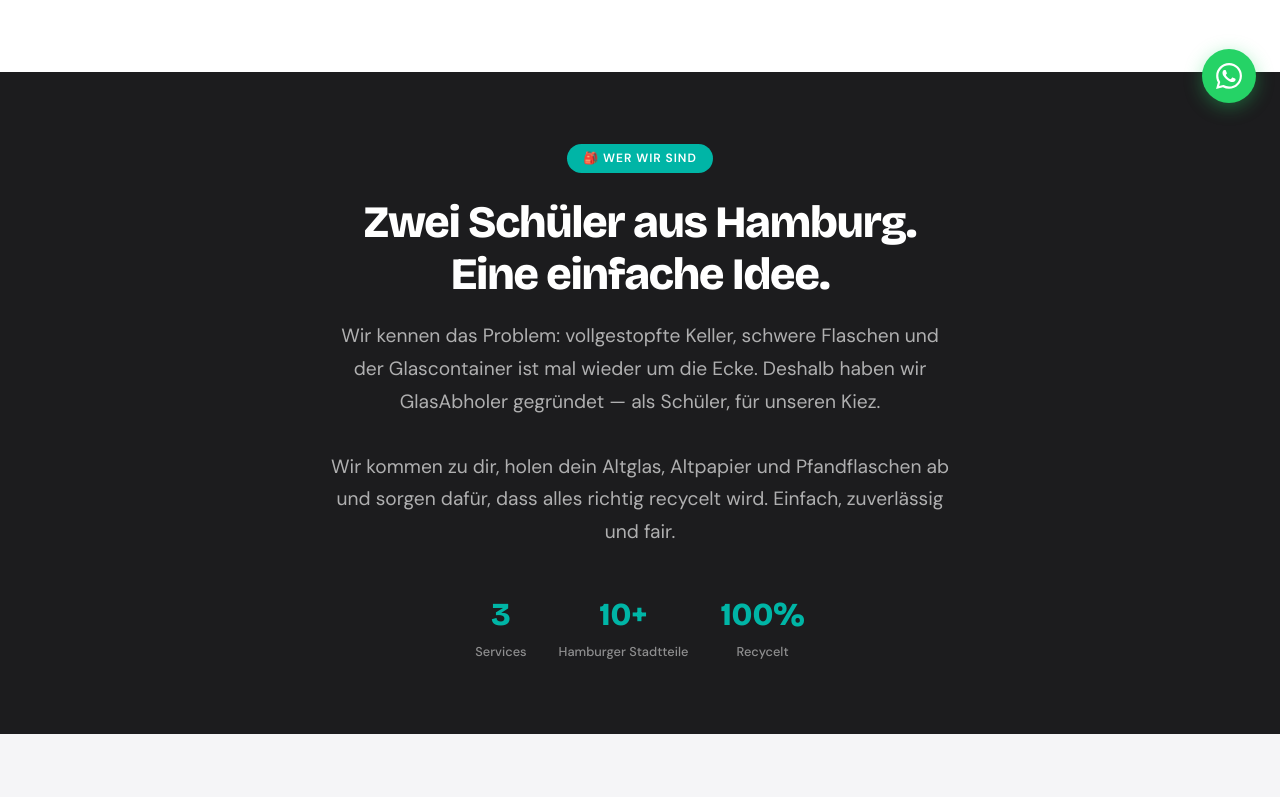
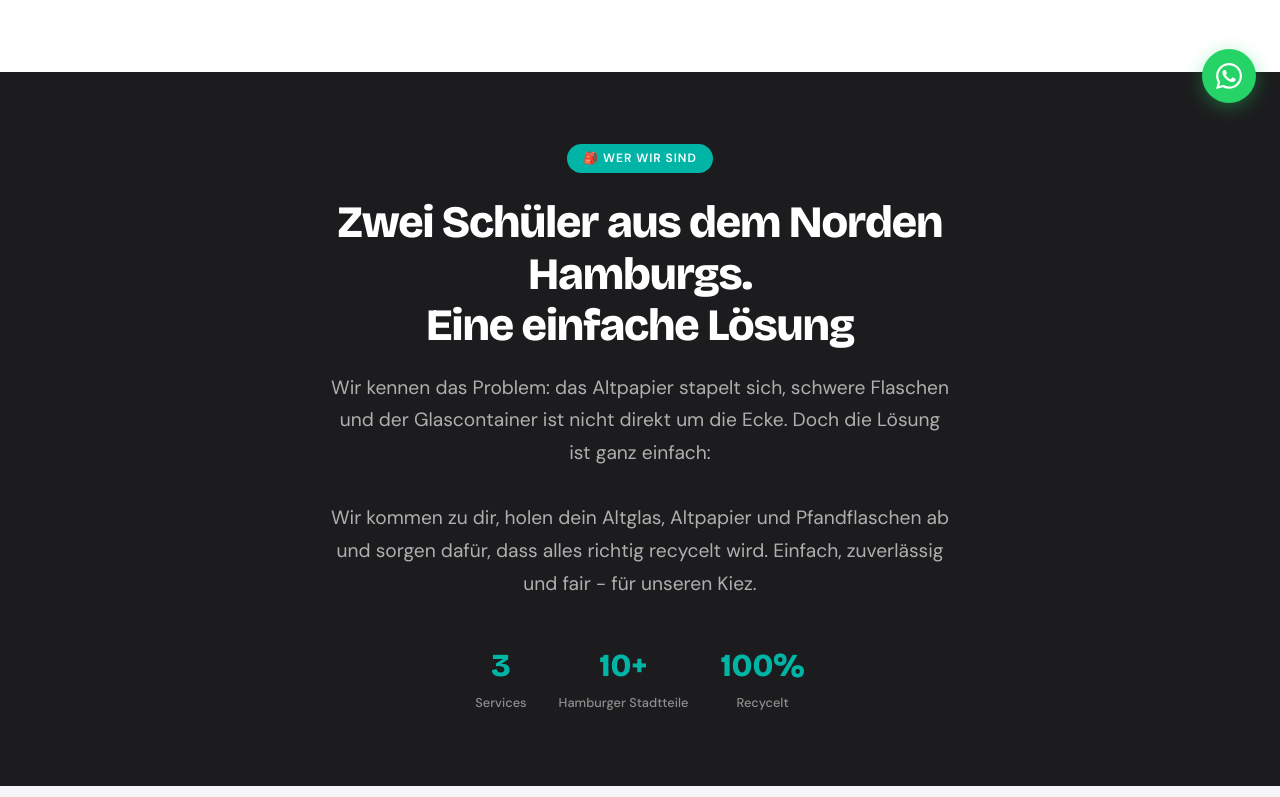
Before and after one commit to Dominik2026/glasabholer.de, a plain HTML site: page index.html in a window 1280 px wide. Shown: the part 673-1470 px from the top of the page. Drawn offline with nearby package versions, Linux system fonts and the light colour scheme.

Commit message:
Update index.html
Intro text optimiert

```diff
--- a/index.html
+++ b/index.html
@@ -258,12 +258,12 @@
 <section class="intro" id="ueber-uns">
   <div class="intro-inner">
     <div class="intro-tag">🎒 Wer wir sind</div>
-    <h2>Zwei Schüler aus Hamburg.<br>Eine einfache Idee.</h2>
+    <h2>Zwei Schüler aus dem Norden Hamburgs.<br>Eine einfache Lösung</h2>
     <p class="intro-quote">
-      Wir kennen das Problem: vollgestopfte Keller, schwere Flaschen und der Glascontainer ist mal wieder um die Ecke.
-      Deshalb haben wir GlasAbholer gegründet — als Schüler, für unseren Kiez.<br><br>
+      Wir kennen das Problem: das Altpapier stapelt sich, schwere Flaschen und der Glascontainer ist nicht direkt um die Ecke.
+      Doch die Lösung ist ganz einfach: <br><br>
       Wir kommen zu dir, holen dein Altglas, Altpapier und Pfandflaschen ab und sorgen dafür,
-      dass alles richtig recycelt wird. Einfach, zuverlässig und fair.
+      dass alles richtig recycelt wird. Einfach, zuverlässig und fair - für unseren Kiez.
     </p>
     <div class="intro-facts">
       <div class="intro-fact">
```
